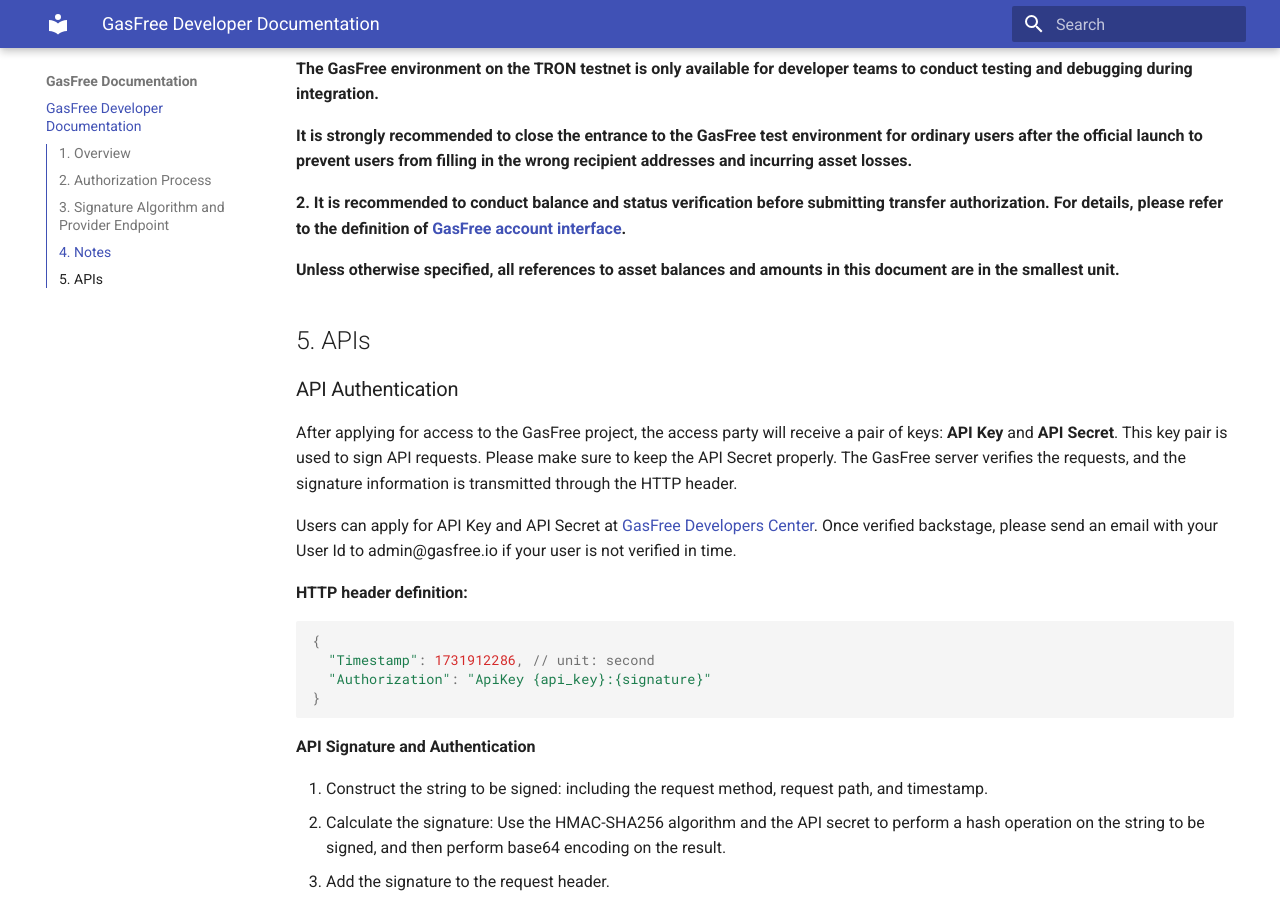
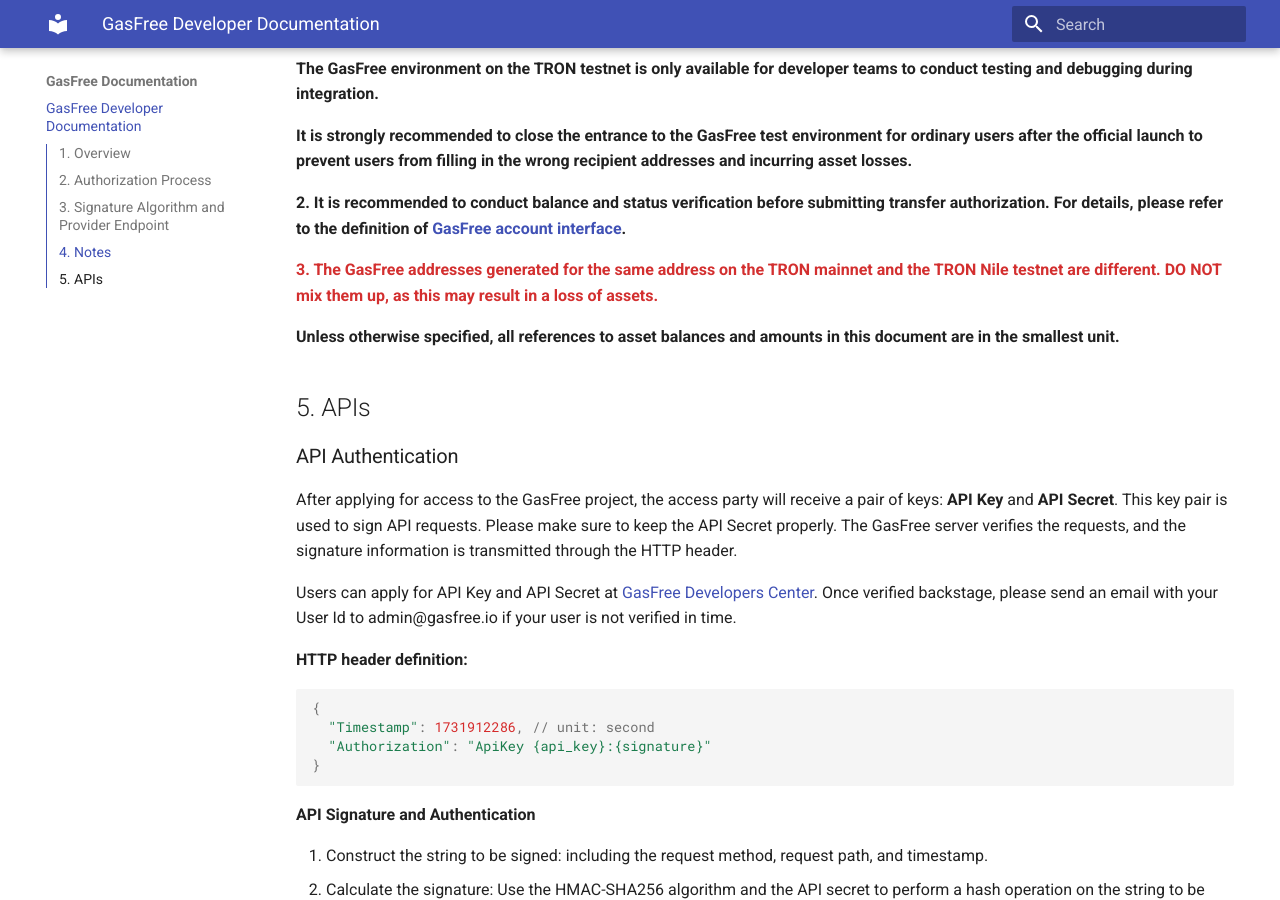
Before and after one commit to gasfreeio/developer-docs, an MkDocs documentation site: the page built from docs/index.md, in a window 1280 px wide and 900 px high, scrolled down 4805 px. Built offline with MkDocs 1.6.1 and Material for MkDocs 9.7.7, drawn with Linux system fonts in a browser that asks for light colours.

Commit message:
docs: add note warning against mixing mainnet and testnet GasFree addresses
Add a highlighted (red) third note in the Notes section clarifying that
GasFree addresses generated for the same address differ between the TRON
mainnet and the Nile testnet, to prevent asset loss from mixing them up.

Co-Authored-By: Claude Opus 4.8 (1M context) <noreply@anthropic.com>

```diff
--- a/docs/index.md
+++ b/docs/index.md
@@ -173,6 +173,8 @@ Nile testnet faucet: [https://nileex.io/join/getJoinPage](https://nileex.io/join
 **It is strongly recommended to close the entrance to the GasFree test environment for ordinary users after the official launch to prevent users from filling in the wrong recipient addresses and incurring asset losses.**
 
 **2. It is recommended to conduct balance and status verification before submitting transfer authorization. For details, please refer to the definition of [GasFree account interface](#get-apiv1addressaccountaddress).**
+
+<span style="color: #d32f2f">**3. The GasFree addresses generated for the same address on the TRON mainnet and the TRON Nile testnet are different. DO NOT mix them up, as this may result in a loss of assets.**</span>
 
 **Unless otherwise specified, all references to asset balances and amounts in this document are in the smallest unit.**
 
```
